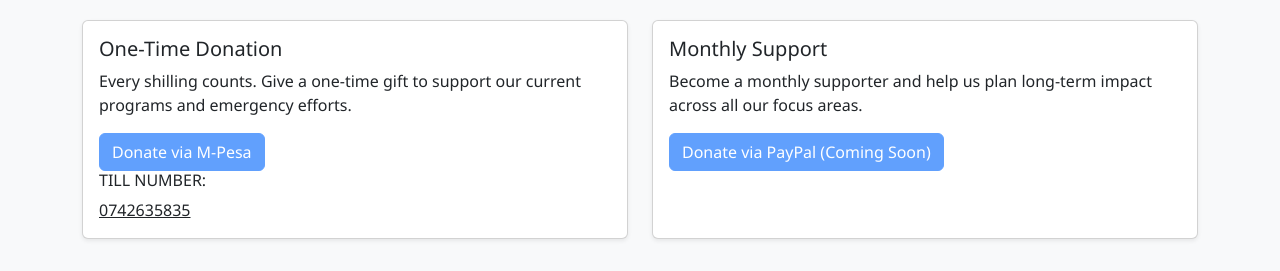
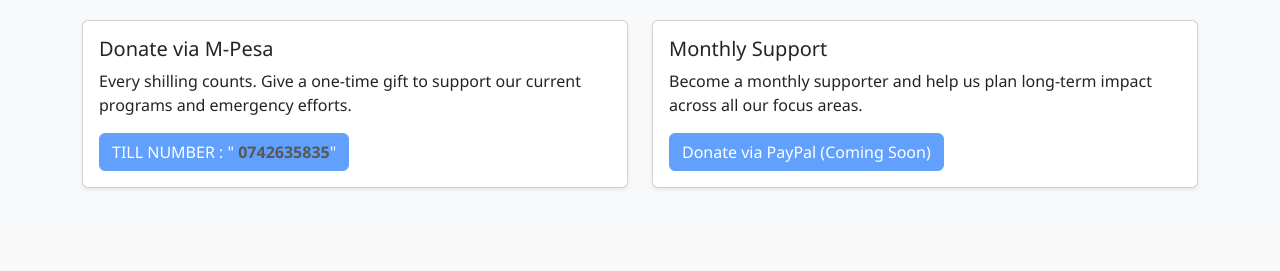
Before and after one commit to chami254/BLSF-WEBSITE, a website: page frontend/public/donate.html in a window 1280 px wide. Shown: the part 364-635 px from the top of the page. Drawn offline with nearby package versions, Linux system fonts and the light colour scheme.

Commit message:
final commit

```diff
--- a/frontend/public/donate.html
+++ b/frontend/public/donate.html
@@ -50,11 +50,10 @@
         <div class="col-md-6">
           <div class="card h-100 shadow-sm">
             <div class="card-body">
-              <h5 class="card-title">One-Time Donation</h5>
+              <h5 class="card-title">Donate via M-Pesa</h5>
               <p class="card-text">Every shilling counts. Give a one-time gift to support our current programs and emergency efforts.</p>
-              <a href="#" class="btn btn-primary disabled">Donate via M-Pesa </a>
-              <h6>    TILL NUMBER: </h6>
-              <u>0742635835</u>
+              <a href="#" class="btn btn-primary disabled"> TILL NUMBER : "<b style="color:black"> 0742635835</b>"</a>
+
             </div>
           </div>
         </div>
```
